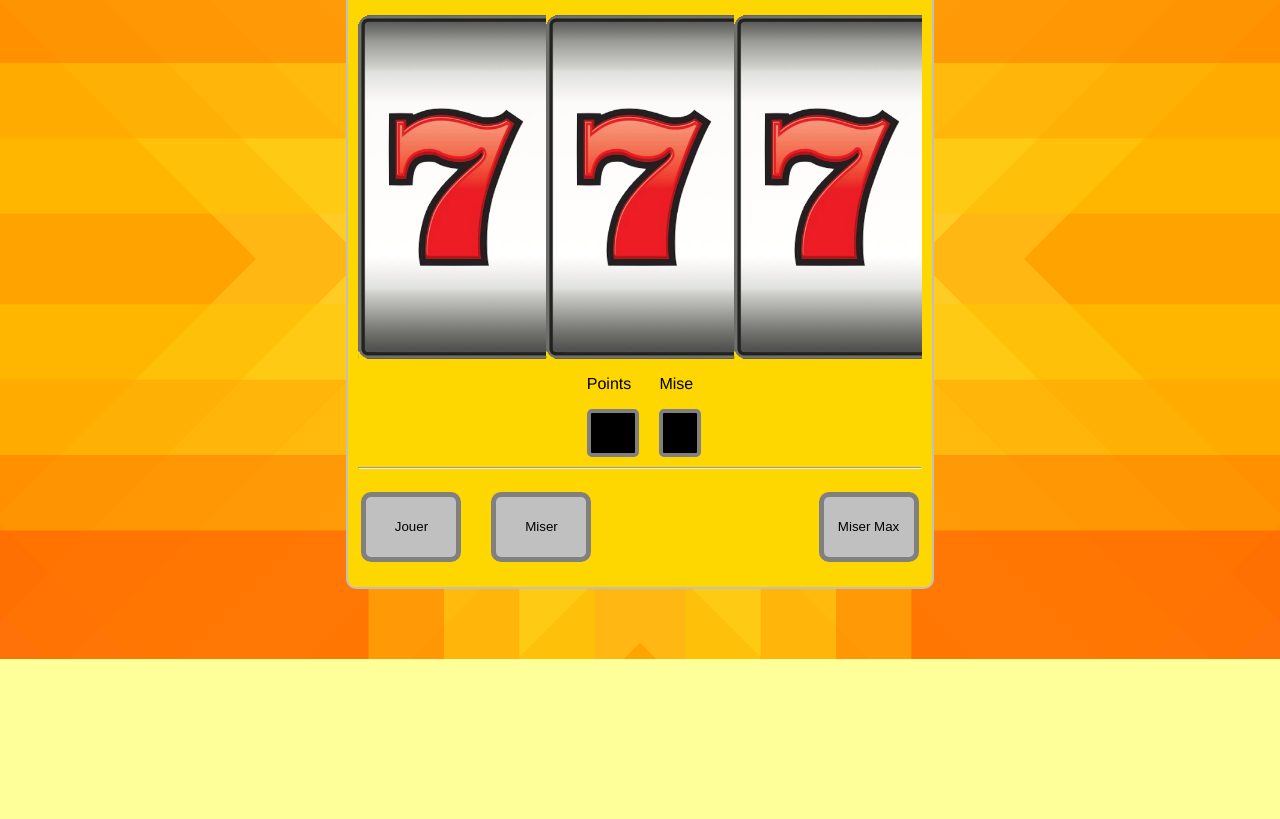
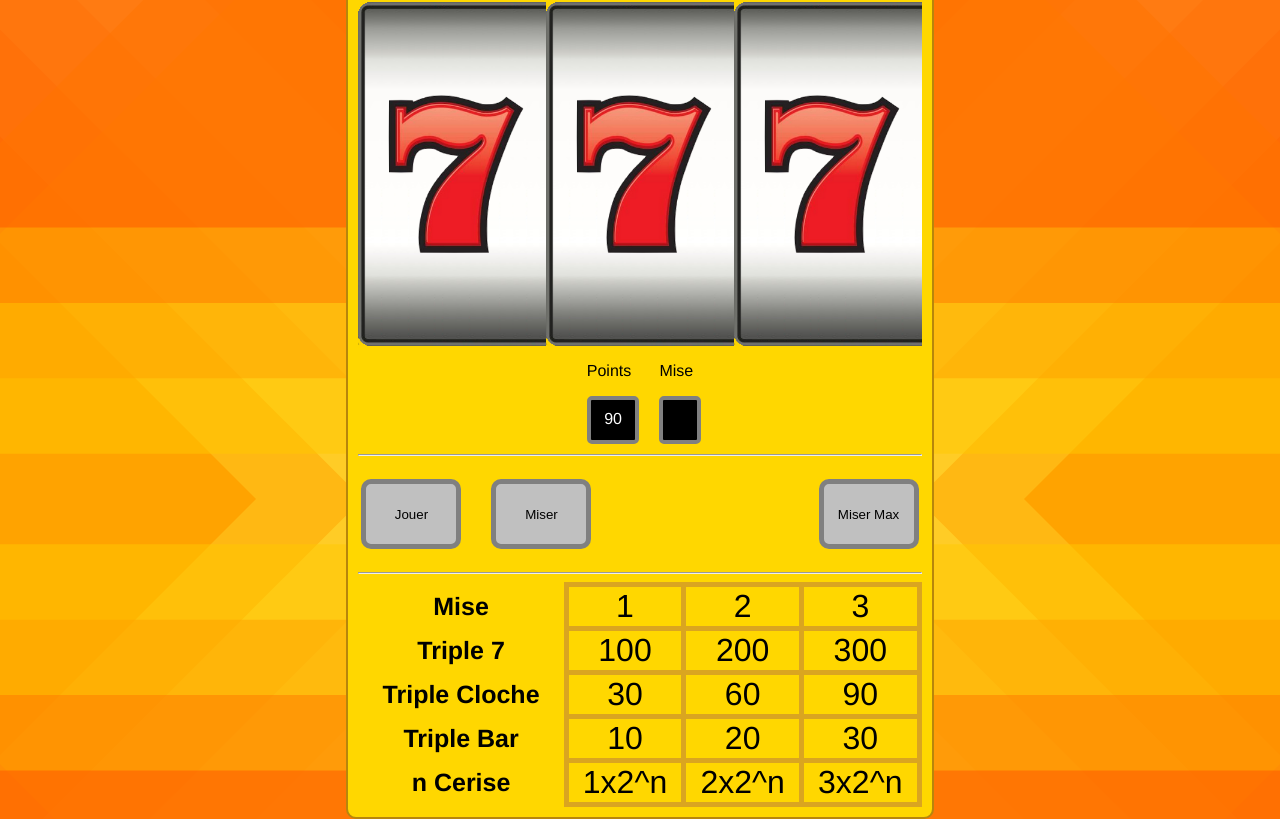
Before and after one commit to MaxDEP/SpartiateCashMachine, a plain HTML site: page index.html in a window 1280 px wide. Shown: the part 141-960 px from the top of the page. Before the commit the page ends 800 px from the top, so only its background shows below. Drawn offline with Linux system fonts and the light colour scheme.

Commit message:
Tableau des gains

```diff
--- a/index.html
+++ b/index.html
@@ -5,14 +5,14 @@
     <meta charset="UTF-8">
     <meta name="viewport" content="width=device-width, initial-scale=1.0">
     <title>SpartiateCashMachine</title>
-    <link rel="icon" type="image/png" href="favicon.png" />
-    <link rel="stylesheet" href="styles.css">
+    <link rel="icon" type="image/png" href="./favicon.png" />
+    <link rel="stylesheet" href="./styles.css">
 </head>
 
 <body>
     <div id="jeu">
         <div class="machine">
-            <h1>SpartiateCashMachine</h1>
+            <h1 id="titre">SpartiateCashMachine</h1>
             <div id="rouleaux">
                 <div id="rouleux1" class="rouleaux">
                     <img id="rouleux1_img" src="./media/seven.png" alt="?">
@@ -27,7 +27,9 @@
             <div class="partie_point">
                 <div id="points">
                     <p>Points</p>
-                    <div id="affichage_points"></div>
+                    <div id="affichage_points">
+                        <p>90</p>
+                    </div>
                 </div>
                 <div id="mise">
                     <p>Mise</p>
@@ -48,10 +50,45 @@
                     <button onclick="miserMax();">Miser Max</button>
                 </div>
             </div>
+            <hr>
+            <div id="gains">
+                <table>
+                    <tr>
+                        <th>Mise</th>
+                        <td>1</td>
+                        <td>2</td>
+                        <td>3</td>
+                    </tr>
+                    <tr>
+                        <th>Triple 7</th>
+                        <td>100</td>
+                        <td>200</td>
+                        <td>300</td>
+                    </tr>
+                    <tr>
+                        <th>Triple Cloche</th>
+                        <td>30</td>
+                        <td>60</td>
+                        <td>90</td>
+                    </tr>
+                    <tr>
+                        <th>Triple Bar</th>
+                        <td>10</td>
+                        <td>20</td>
+                        <td>30</td>
+                    </tr>
+                    <tr>
+                        <th>n Cerise</th>
+                        <td>1x2^n</td>
+                        <td>2x2^n</td>
+                        <td>3x2^n</td>
+                    </tr>
+                </table>
+            </div>
         </div>
     </div>
-    <script type="text/javascript" src="gains.js"></script>
-    <script type="text/javascript" src="script.js" defer></script>
+    <script type="text/javascript" src="./gains.js"></script>
+    <script type="text/javascript" src="./script.js" defer></script>
 </body>
 
 </html>
--- a/script.js
+++ b/script.js
@@ -103,3 +103,7 @@ function updateGains() {
     }
     console.log("Points : " + points + " et la mise " + mise);
 }
+
+function affichage_gains(){
+
+}
--- a/styles.css
+++ b/styles.css
@@ -8,10 +8,10 @@ body {
 }
 
 .machine {
-    border: silver 2px solid;
+    border: darkgoldenrod 2px solid;
     border-radius: 10px;
     background-color: gold;
-    margin-top: 5%;
+    margin-top: 4%;
     margin-left: auto;
     margin-right: auto;
     padding: 10px;
@@ -89,7 +89,7 @@ body {
     justify-content: center;
 }
 
-button {
+.partie_boutons button {
     border: grey 5px solid;
     border-radius: 10px;
     padding: 0;
@@ -111,3 +111,24 @@ button:hover {
 .points {
     width: 100%;
 }
+
+#tableau_gains {
+    float: right;
+    width: 50px;
+    cursor: pointer;
+}
+
+#titre {
+    display: inline-block;
+}
+
+table {
+    font-size: 25px;
+    width: 100%;
+    border-collapse: collapse;
+}
+
+td {
+    font-size: 32px;
+    border: 5px solid goldenrod;
+}
```
